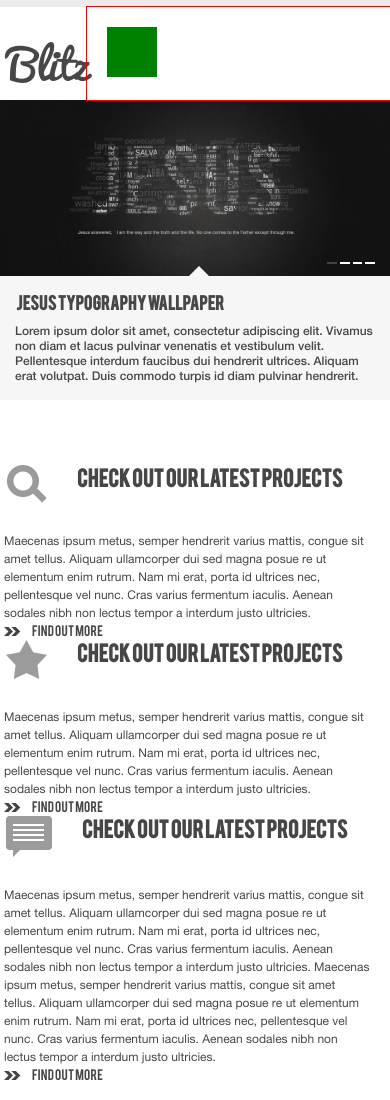
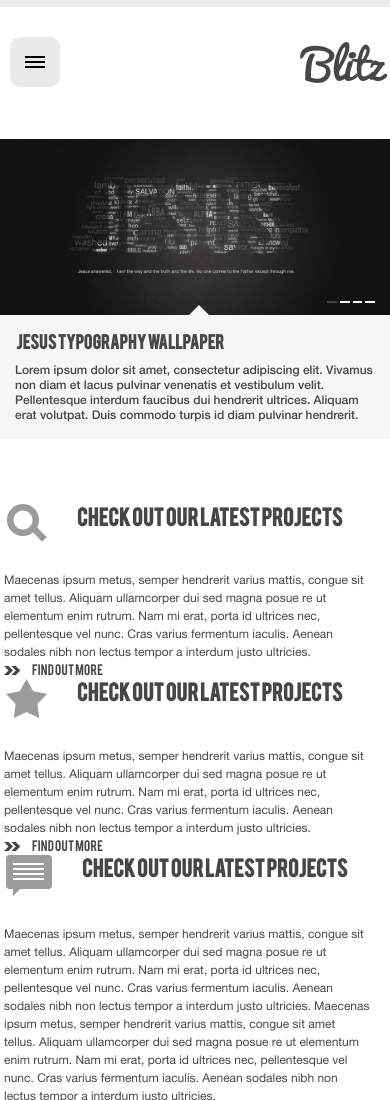
Before and after one commit to karway211/HelloWorld, a website: page src/index.html in a window 390 px wide. Shown: the top 1100 px of the page. Drawn offline with nearby package versions, Linux system fonts and the light colour scheme; files that its build step writes are made by us from their sources.

Commit message:
sandwich- layers

```diff
--- a/src/partials/header/_main-menu.html
+++ b/src/partials/header/_main-menu.html
@@ -28,42 +28,10 @@
 
 
 <nav class="burger-nav">
-    <!--<input id="go" type="checkbox"/>
-<label for="go" class="st">Click me</label>
 
-<ul class="navigation">
-    <li>
-        <a href="#" class="main-menu__640px__item">
-            <div class="main-menu__item--top">homepage</div>
-            <div class="main-menu__item--bottom">home</div>
-        </a>
-    </li>
-    <li>
-        <a href="#" class="main-menu__640px__item">
-            <div class="main-menu__item--top">wo are we?</div>
-            <div class="main-menu__item--bottom">about</div>
-        </a>
-    </li>
-    <li>
-        <a href="#" class="main-menu__640px__item">
-            <div class="main-menu__item--top">my portfolio</div>
-            <div class="main-menu__item--bottom">projects</div>
-        </a>
-    </li>
-    <li>
-        <a href="#" class="main-menu__640px__item">
-            <div class="main-menu__item--top">latest news</div>
-            <div class="main-menu__item--bottom">blog</div>
-        </a>
-    </li>
-    <li>
-        <a href="#" class="main-menu__640px__item">
-            <div class="main-menu__item--top">get in touch</div>
-            <div class="main-menu__item--bottom">contact</div>
-        </a>
-    </li>
-</ul>-->
-        <div class="burger-nav__opener"></div>
+        <div class="burger-nav__opener">
+            <span class="burger-nav__opener__layer"></span>
+        </div>
         <div class="burger-nav__items">
             <a href="#" class="menu-item">
                 <div class="main-menu__item--top">homepage</div>
--- a/src/partials/header/_main-menu.less
+++ b/src/partials/header/_main-menu.less
@@ -83,56 +83,72 @@
     }
 
     @media (max-width: 640px){
+        .header {
+            flex-direction: row-reverse;
+        }
+
+        .logo-Pacifico {
+            padding: 15px 8px 0 0;
+        }
         .main-menu {
             display: none;
         }
-        /*.main-menu__640px {
-            display: block;
-            position: relative;
 
-        }
-        .navigation {
-            position: absolute;
-            z-index: 2;
-            background-color: white;
-        }
-        .navigation, #go {
-            display:none;
-        }
-        #go:checked ~ .navigation {
-            display:block;
-        }
-
-        .navigation li{
-            list-style-type: none;
-            border: 1px solid black;
-        }
-
-        .main-menu__640px__item{
-            display: inline-block;
-            text-decoration: none;
-            padding: 10px 40px;
-        }*/
 
         .burger-nav {
             display: block;
             width: 80%;
-            outline: 1px solid red;
             position: relative;
+            padding: 0 0 52px 0;
             z-index: 1;
 
 
 
             &__opener {
+                display: block;
                 width: 50px;
                 height: 50px;
-                margin: 20px 0 0 20px;
-                background-color: green;
+                margin: 30px 0 0 10px;
+                border-radius: 20%;
+                background-color: #eaeaea;
+                position: relative;
                 cursor: pointer;
 
+                &__layer,
+                &__layer::before,
+                &__layer::after {
+                    position: absolute;
+                    top: 50%; margin-top: -1px;
+                    left: 50%; margin-left: -10px;
+                    width: 20px;
+                    height: 2px;
+                    background-color: #000;
+                }
+
+                &__layer::before,
+                &__layer::after {
+                    content: '';
+                }
+
+                &__layer::before {
+                    transform: translateY(-5px);
+                }
+
+                &__layer::after {
+                    transform: translateY(5px);
+                }
 
                 &.open {
                     background-color: red;
+                    .burger-nav__opener__layer {
+                        height: 0;
+                    }
+                    .burger-nav__opener__layer::before {
+                        transform: rotate(45deg);
+                    }
+                    .burger-nav__opener__layer::after {
+                        transform: rotate(-45deg);
+                    }
 
                 }
             }
@@ -162,8 +178,8 @@
             text-align: center;
         }
 
-        .menu-item:last-child {
+        /*.menu-item:last-child {
             border-bottom: none;
-        }
+        }*/
 
     }
```
